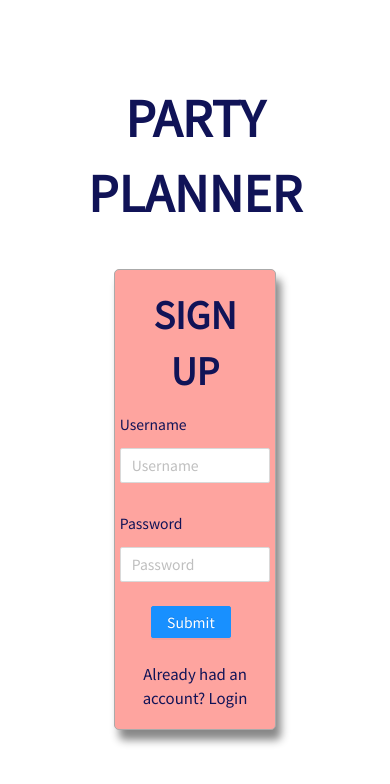
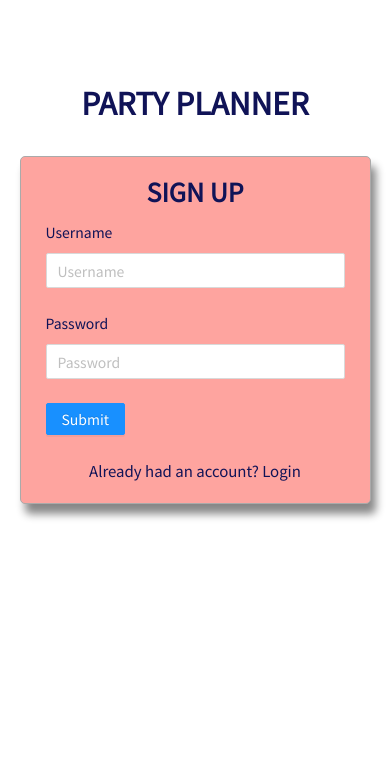
Before and after one commit to annsuparada/party-planner, a React (Create React App) app in the folder client/: page /register in a window 390 px wide. Shown: the top 784 px of the page. Built offline with nearby package versions, Linux system fonts and the light colour scheme.

Commit message:
login, sign up responsive

```diff
--- a/client/src/components/credential/LoginForm.js
+++ b/client/src/components/credential/LoginForm.js
@@ -30,20 +30,12 @@ const LoginForm = props => {
         }
     }
 
-    const layout = {
-        labelCol: { span: 5 },
-        wrapperCol: { span: 15 },
-    };
-    const tailLayout = {
-        wrapperCol: { offset: 5, span: 4 },
-    };
     return (
         <div className="form-container">
             <Link to='/'><h1>PARTY PLANNER</h1></Link>
-            <Row justify="space-around" align="middle">
-            <Col span={10}>
+
             <Spin tip="Loading" spinning={props.isLoading}>
-                <Form {...layout} className="form">
+                <Form layout='vertical' className="form">
                     <h3>LOGIN</h3>
                     <Form.Item
                         label="Username"
@@ -82,7 +74,7 @@ const LoginForm = props => {
                             onChange={inputHandler}
                         />
                     </Form.Item>
-                    <Form.Item {...tailLayout}>
+                    <Form.Item>
                         <Button type="primary" htmlType="submit" onClick={() => submitHandler()}>
                             Submit
                     </Button >
@@ -90,8 +82,7 @@ const LoginForm = props => {
                     <p>Don't have an account? <Link to='/register'>Sign Up</Link></p>
                 </Form>
             </Spin>
-            </Col>
-            </Row>
+
         </div>
     )
 }
--- a/client/src/components/credential/RegisterForm.js
+++ b/client/src/components/credential/RegisterForm.js
@@ -53,25 +53,14 @@ const RegisterForm = props => {
   const handleInputPassword = e => {
     setNewPassword({ ...validatePassword(e.target.value), "password": e.target.value })
   };
-  const layout = {
-    labelCol: { span: 5 },
-    wrapperCol: { span: 15 },
-  };
-  const tailLayout = {
-    wrapperCol: { offset: 5, span: 4 },
-  };
 
   return (
 
     <div className="form-container">
       <Link to='/'><h1>PARTY PLANNER</h1></Link>
-      <Row justify="space-around" align="middle">
-        <Col span={10}>
       <Spin tip="Loading" spinning={props.isLoading}>
-          <Form {...layout} className="form">
-
+        <Form layout='vertical' className="form">
           <h3>SIGN UP</h3>
-
           <Form.Item
             label="Username"
             name="username"
@@ -102,7 +91,7 @@ const RegisterForm = props => {
             />
           </Form.Item>
 
-            <Form.Item {...tailLayout}>
+          <Form.Item>
             <Button
               type="primary"
               htmlType="submit"
@@ -116,8 +105,6 @@ const RegisterForm = props => {
 
         </Form>
       </Spin>
-      </Col>
-      </Row>
     </div>
   )
 }
--- a/client/src/components/credential/form.scss
+++ b/client/src/components/credential/form.scss
@@ -4,18 +4,29 @@
   h1{
       text-align: center;
       padding: 15px;
+      @media #{$mobile-small} {
+        font-size: 3rem;
+    }
   }
+
     .form{
         background-color: $background-color;
-        padding: 5px;
+        padding: 5px 25px;
         border: 1px solid rgb(170, 170, 170);
         box-shadow: 5px 10px 8px #888888;
         border-radius: 5px;
-
+        width: 350px;
+        margin: 0 auto;
+        @media #{$mobile-small} {
+            width: 90%;
+         }
 
         h3{
             text-align: center;
             margin: 10px;
+            @media #{$mobile-small} {
+                font-size: 2.5rem;
+            }
         }
         p{
             text-align: center;
```
Lines whose indentation alone changed are shown as unchanged.
